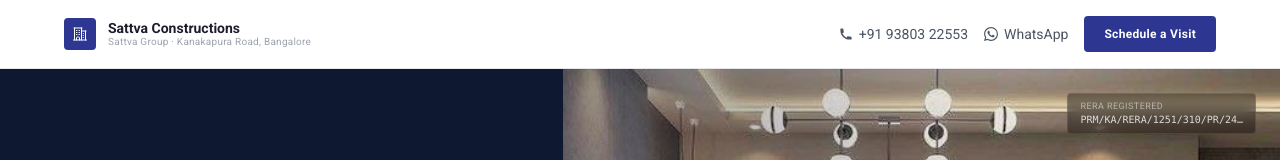
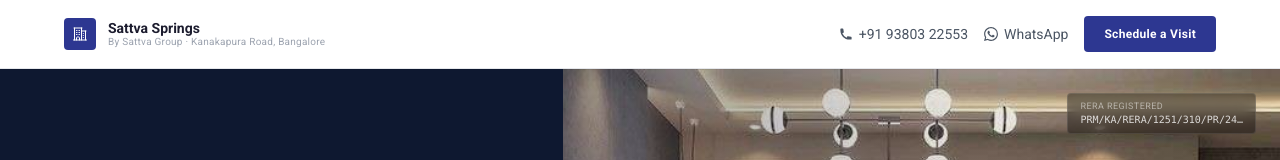
Before and after one commit to koushiknarendra/parikshith-sattva-springs, a Next.js app: page /sattva-springs in a window 1280 px wide. Shown: the top 160 px of the page. Built offline with nearby package versions, Linux system fonts and the light colour scheme.

Commit message:
Replace logo text with project name in header and footer
Header and footer now show "Sattva Springs" as the logo with
"By Sattva Group" as the subtitle — avoids any confusion with
the developer name.

Co-Authored-By: Claude Sonnet 4.6 <noreply@anthropic.com>

```diff
--- a/app/sattva-springs/SpringsClient.tsx
+++ b/app/sattva-springs/SpringsClient.tsx
@@ -329,8 +329,8 @@ export default function SpringsClient() {
               <BuildingIcon className="w-4 h-4 text-white" />
             </div>
             <div>
-              <p className="font-bold text-sm text-[#1C1C2E] leading-none">Sattva Constructions</p>
-              <p className="text-[10px] text-[#9CA3AF] leading-none mt-0.5 tracking-wide">Sattva Group · Kanakapura Road, Bangalore</p>
+              <p className="font-bold text-sm text-[#1C1C2E] leading-none">Sattva Springs</p>
+              <p className="text-[10px] text-[#9CA3AF] leading-none mt-0.5 tracking-wide">By Sattva Group · Kanakapura Road, Bangalore</p>
             </div>
           </div>
           <div className="flex items-center gap-4">
@@ -958,9 +958,9 @@ export default function SpringsClient() {
                 <div className="w-7 h-7 bg-[#2d3791] rounded-sm flex items-center justify-center">
                   <BuildingIcon className="w-3.5 h-3.5 text-white" />
                 </div>
-                <p className="font-bold text-sm">Sattva Constructions</p>
+                <p className="font-bold text-sm">Sattva Springs</p>
               </div>
-              <p className="text-[#6B7280] text-xs leading-relaxed">Sattva Group · Kanakapura Road, Bangalore</p>
+              <p className="text-[#6B7280] text-xs leading-relaxed">By Sattva Group · Kanakapura Road, Bangalore</p>
             </div>
             <div>
               <p className="text-xs uppercase tracking-widest text-[#6B7280] font-semibold mb-3">Project</p>
```
